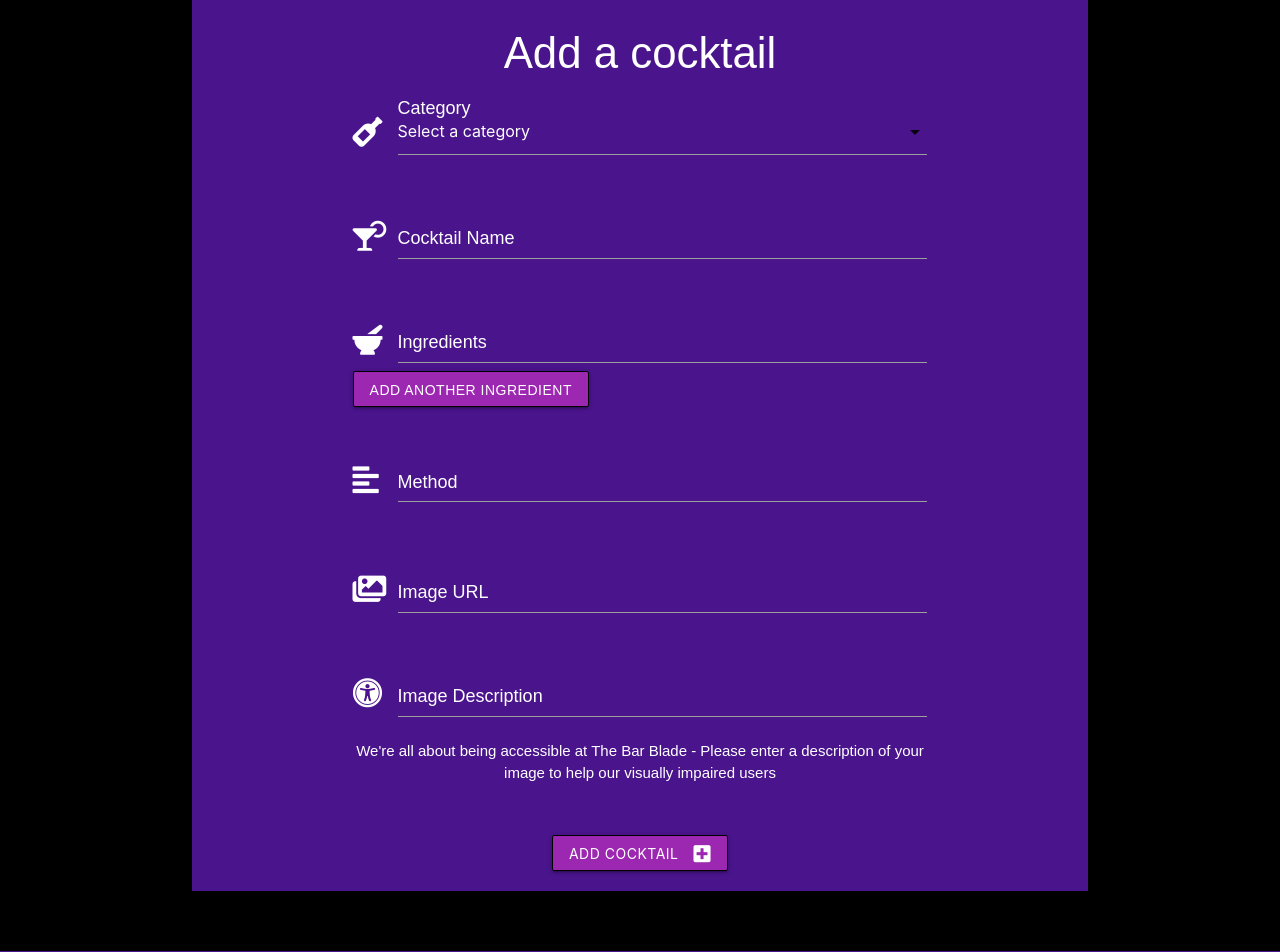
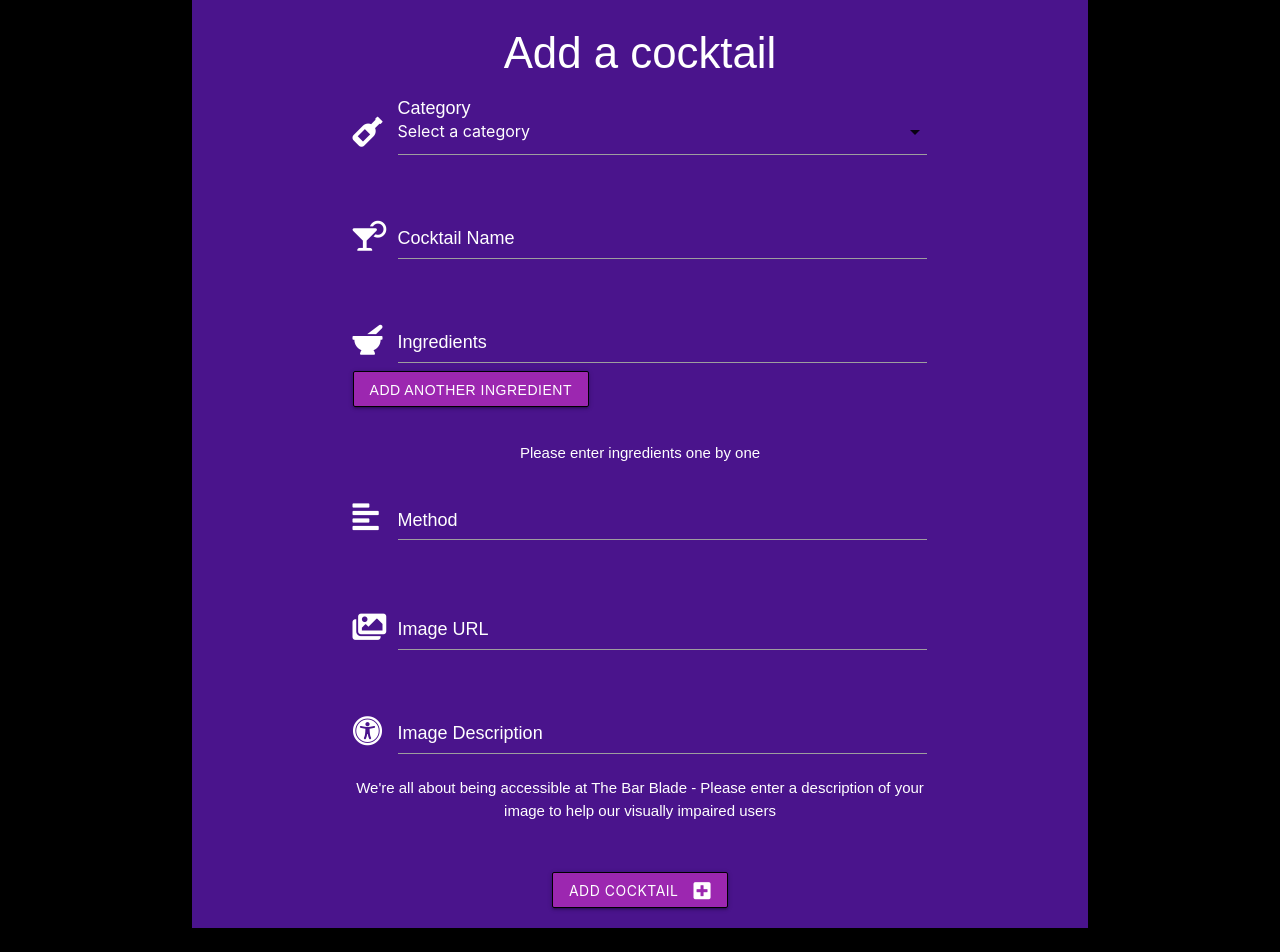
Before and after one commit to Abibubble/ms3-the-bar-blade, a Flask app: page /add_cocktail in a window 1280 px wide. Shown: the part 201-1153 px from the top of the page. Run offline with Flask 2, Linux system fonts and the light colour scheme; the visitor is signed in with stand-in values (Sample User, id 1); data that the repository does not hold is empty; some libraries are stand-ins or nearby versions; some web fonts are replaced.

Commit message:
wip: Work on add ingredient function

```diff
--- a/static/js/script.js
+++ b/static/js/script.js
@@ -76,7 +76,6 @@ function removeIngredient(el) {
         siteRemoveButton.insertAdjacentHTML('afterend', addButton); // Add the first add button back
     }
     document.getElementById(elRemove).remove();
-    counter--;
 }
 
 // -------------------------------------------------------------------- Show Password
--- a/templates/add_cocktail.html
+++ b/templates/add_cocktail.html
@@ -32,12 +32,13 @@
                 <div class="row" id="add-ingredient-1">
                     <div class="input-field col s10 m8 offset-s1 offset-m2">
                         <i class="fas fa-mortar-pestle prefix"></i>
-                        <input id="recipe_list" name="recipe_list" type="text" minlength="3" maxlength="100" class="validate white-text" required>
-                        <label for="recipe_list">Ingredients</label>
+                        <input id="recipe_list-1" name="recipe_list" type="text" minlength="3" maxlength="100" class="validate white-text" required>
+                        <label for="recipe_list-1">Ingredients</label>
                         <a class="waves-effect waves-light btn purple" onclick="addIngredient('add-ingredient-1');" id="add-button">Add Another
                             Ingredient</a>
                     </div>
                 </div>
+                <p class="center-align">Please enter ingredients one by one</p>
                 <div class="row">
                     <div class="input-field col s10 m8 offset-s1 offset-m2">
                         <i class="fas fa-align-left prefix"></i>
```
